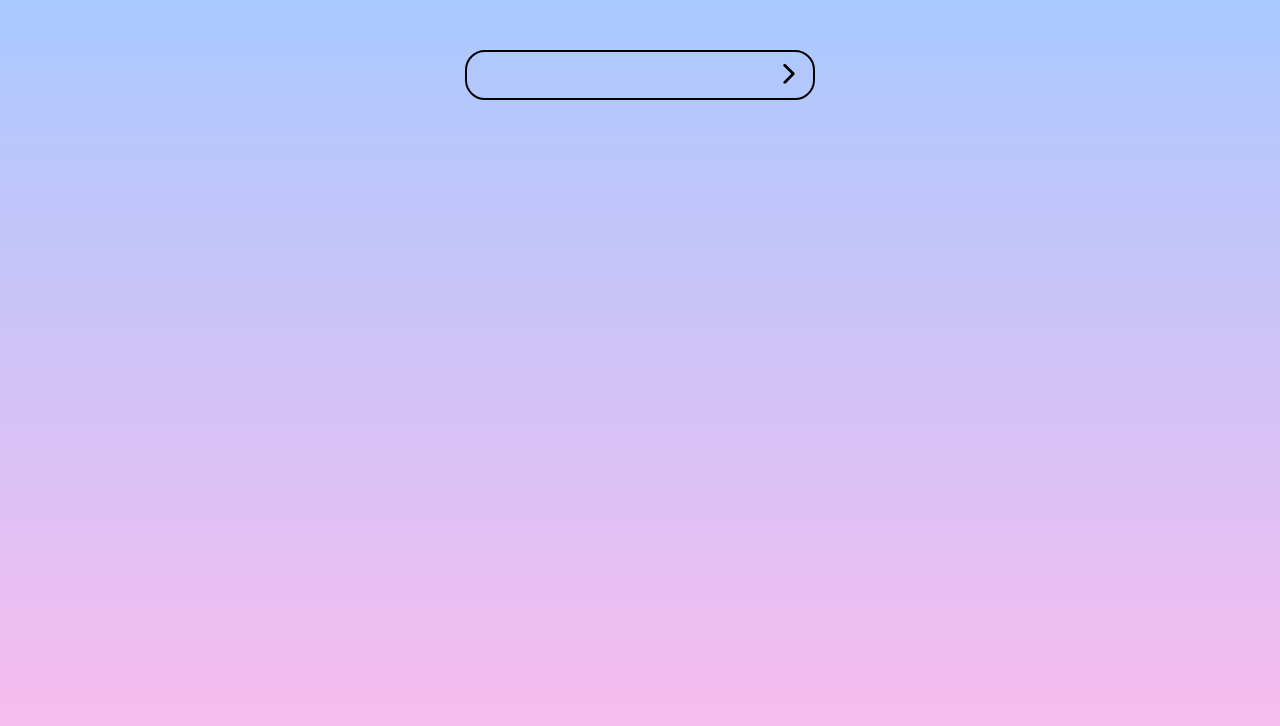
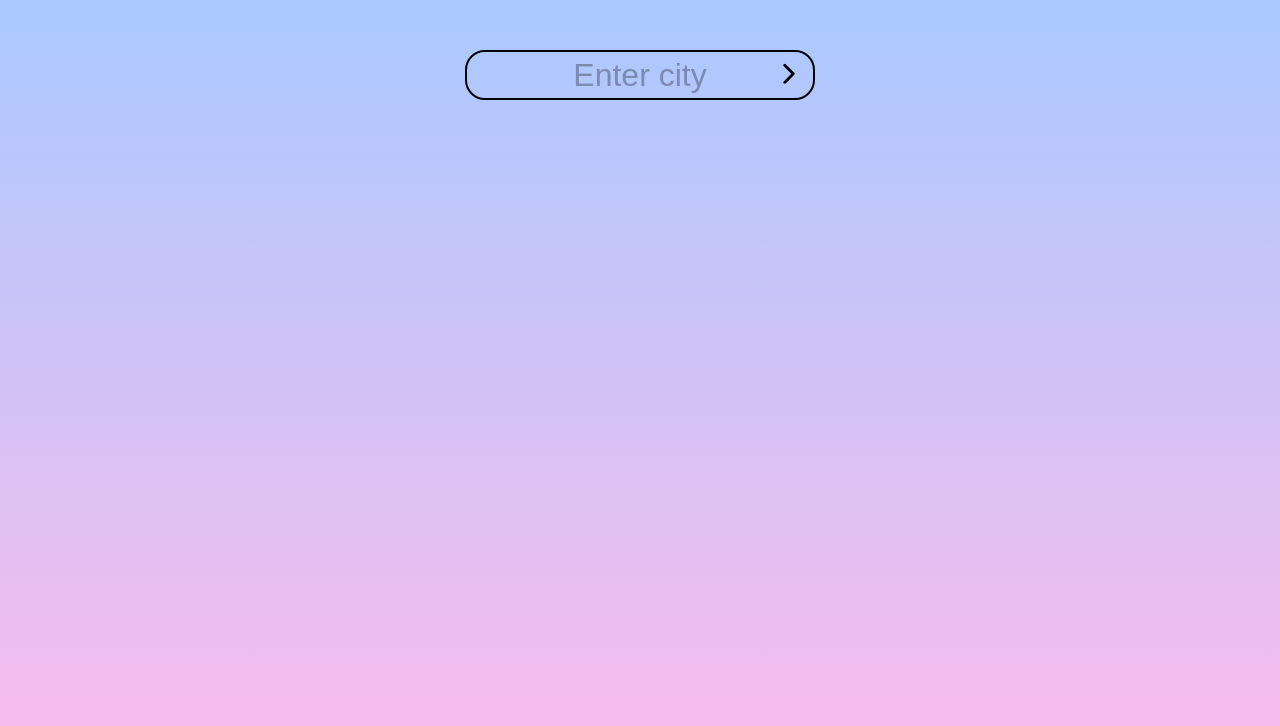
Before and after one commit to alag33v/weather, a plain HTML site: page index.html in a window 1280 px wide. Drawn offline with nearby package versions, Linux system fonts and the light colour scheme; a web font is replaced by a local one.

Commit message:
Added placeholder

```diff
--- a/index.html
+++ b/index.html
@@ -12,7 +12,7 @@
 
 <body>
   <div class="send">
-    <input class="input" type="text">
+    <input class="input" type="text" placeholder="Enter city">
     <button class="btn">
       <svg version="1.1" id="Capa_1" xmlns="http://www.w3.org/2000/svg" xmlns:xlink="http://www.w3.org/1999/xlink"
         x="0px" y="0px" width="451.846px" height="451.847px" viewBox="0 0 451.846 451.847"
--- a/style.css
+++ b/style.css
@@ -41,6 +41,10 @@ body {
   background-color: transparent;
   outline: none;
   cursor: pointer;
+}
+
+.input::placeholder {
+  color: rgba(0, 0, 0, 0.3);
 }
 
 .btn {
```
